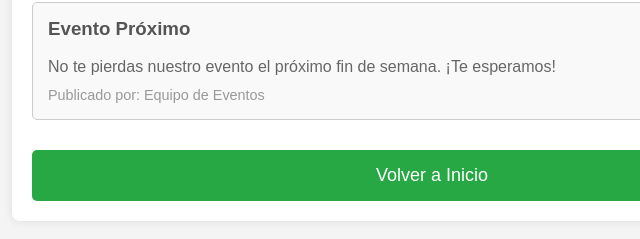
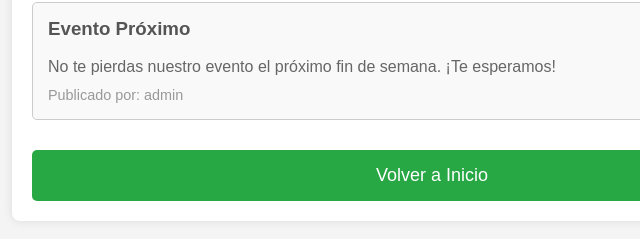
Before and after one commit to zevanba/Algo, a plain HTML site: page noticias.html in a window 1280 px wide. Shown: the part 247-486 px from the top of the page, 208-848 px from the left. Drawn offline with Linux system fonts and the light colour scheme.

Commit message:
Update noticias.html

```diff
--- a/noticias.html
+++ b/noticias.html
@@ -22,7 +22,7 @@
             <div class="texto">
                 <h3>Evento Próximo</h3>
                 <p>No te pierdas nuestro evento el próximo fin de semana. ¡Te esperamos!</p>
-                <small>Publicado por: Equipo de Eventos</small>
+                <small>Publicado por: admin</small>
             </div>
         </section>
 
```
